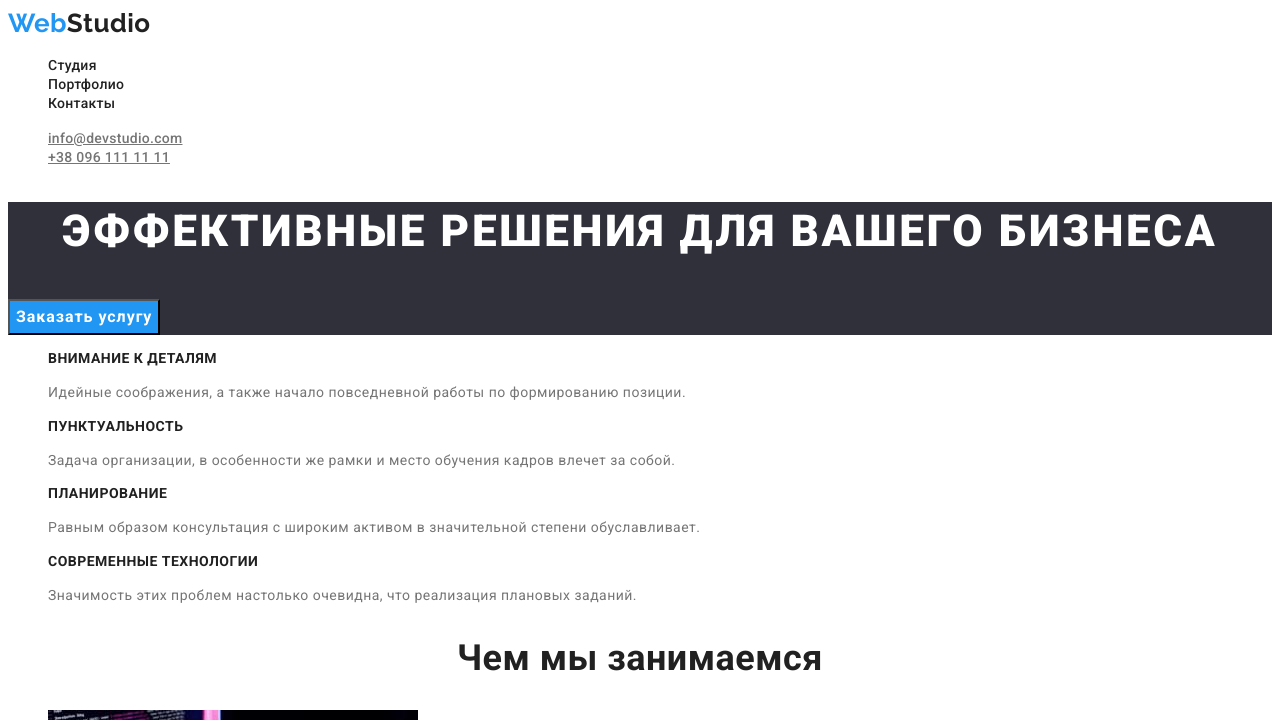
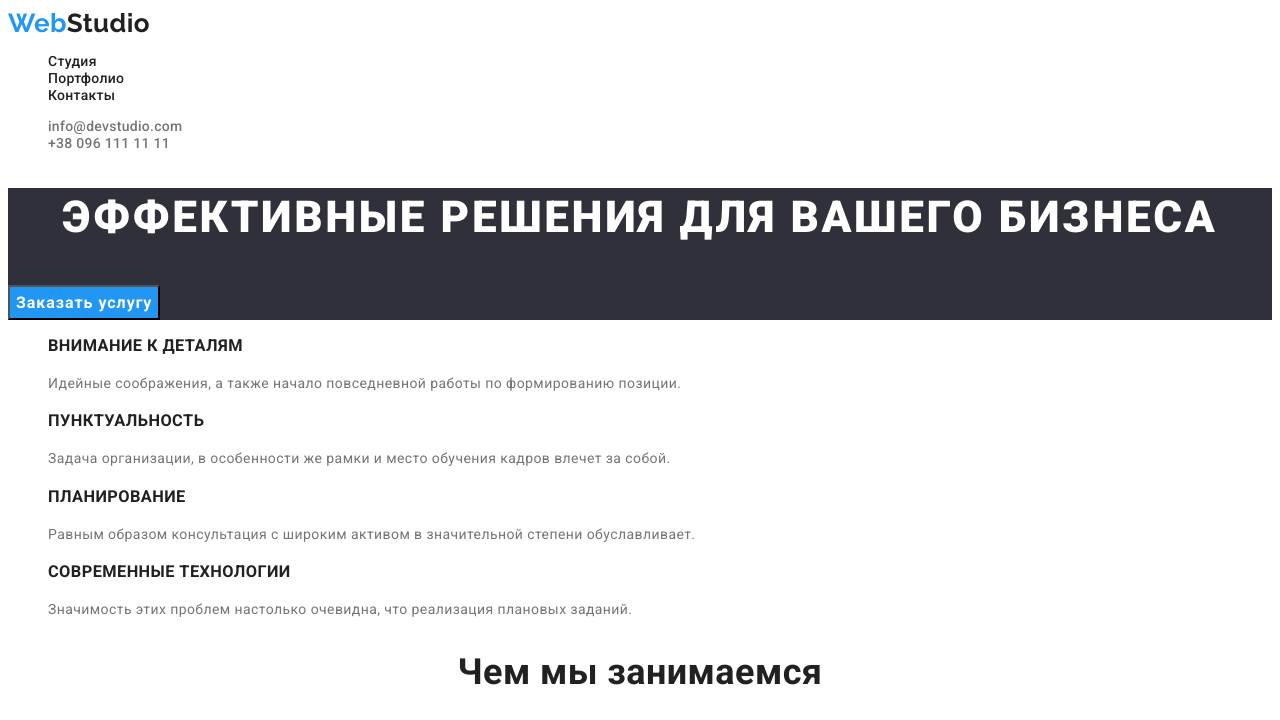
Before and after one commit to MaximKucheriaviy/goit-markup-hw-02, a plain HTML site: page index.html in a window 1280 px wide. Shown: the top 720 px of the page. Drawn offline with Linux system fonts and the light colour scheme.

Commit message:
Font-size оптимизация

```diff
--- a/css/styles.css
+++ b/css/styles.css
@@ -11,6 +11,7 @@ body {
   font-family: "Roboto", sans-serif;
   color: var(--font-black1);
   letter-spacing: 0.03em;
+  font-size: 14px;
 }
 body ul {
   list-style-type: none;
@@ -29,7 +30,6 @@ body ul {
 }
 .navigation-links a {
   font-weight: 500;
-  font-size: 14px;
   line-height: 1.14;
   letter-spacing: 0.02em;
   text-decoration: none;
@@ -38,10 +38,10 @@ body ul {
 
 .header-contacts a {
   font-weight: 500;
-  font-size: 14px;
   line-height: 1.14;
   letter-spacing: 0.02em;
   color: var(--font-gray);
+  text-decoration: none;
 }
 /*стили index main*/
 .title {
@@ -68,12 +68,10 @@ body ul {
 }
 .peculiarities-title {
   font-weight: 700;
-  font-size: 14px;
   line-height: 1.14;
   text-transform: uppercase;
 }
 .peculiarities-text {
-  font-size: 14px;
   line-height: 1.71;
   color: var(--font-gray);
 }
@@ -112,13 +110,11 @@ body ul {
   color: var(--font-white);
 }
 .address-text {
-  font-size: 14px;
   font-style: normal;
   line-height: 1.71;
   color: var(--font-white);
 }
 .address .link {
-  font-size: 14px;
   font-style: normal;
   line-height: 1.71;
   color: rgba(255, 255, 255, 0.6);
```
